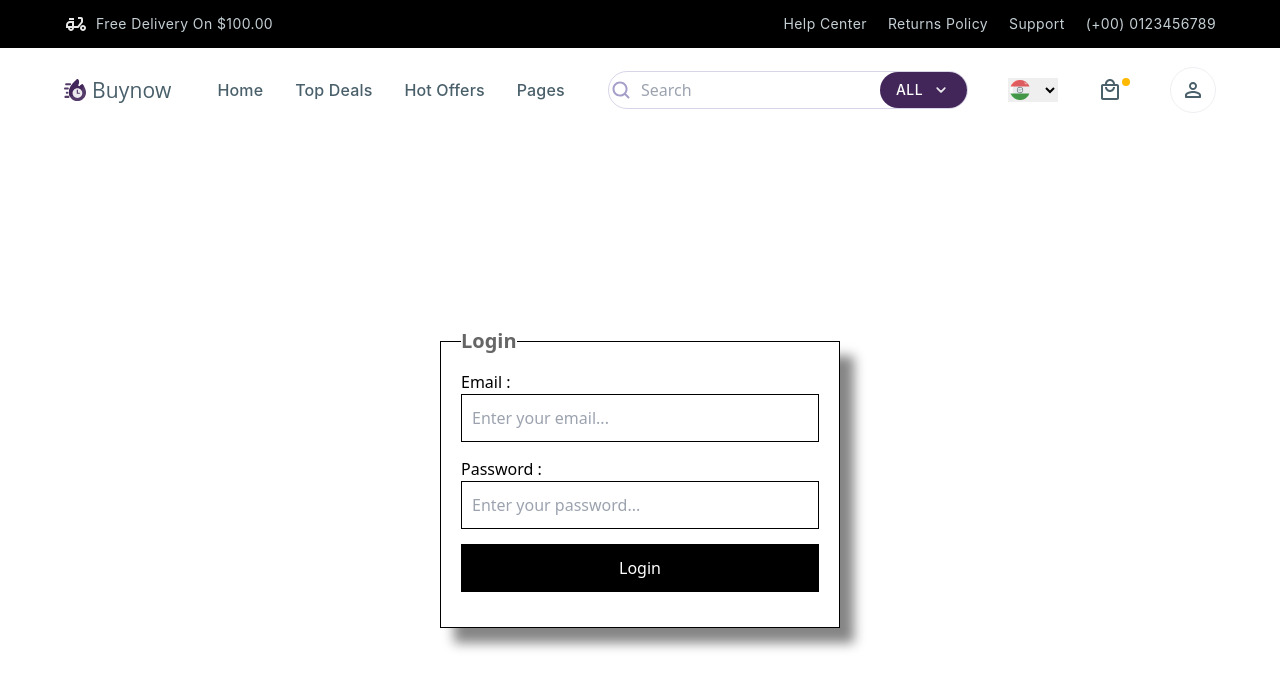
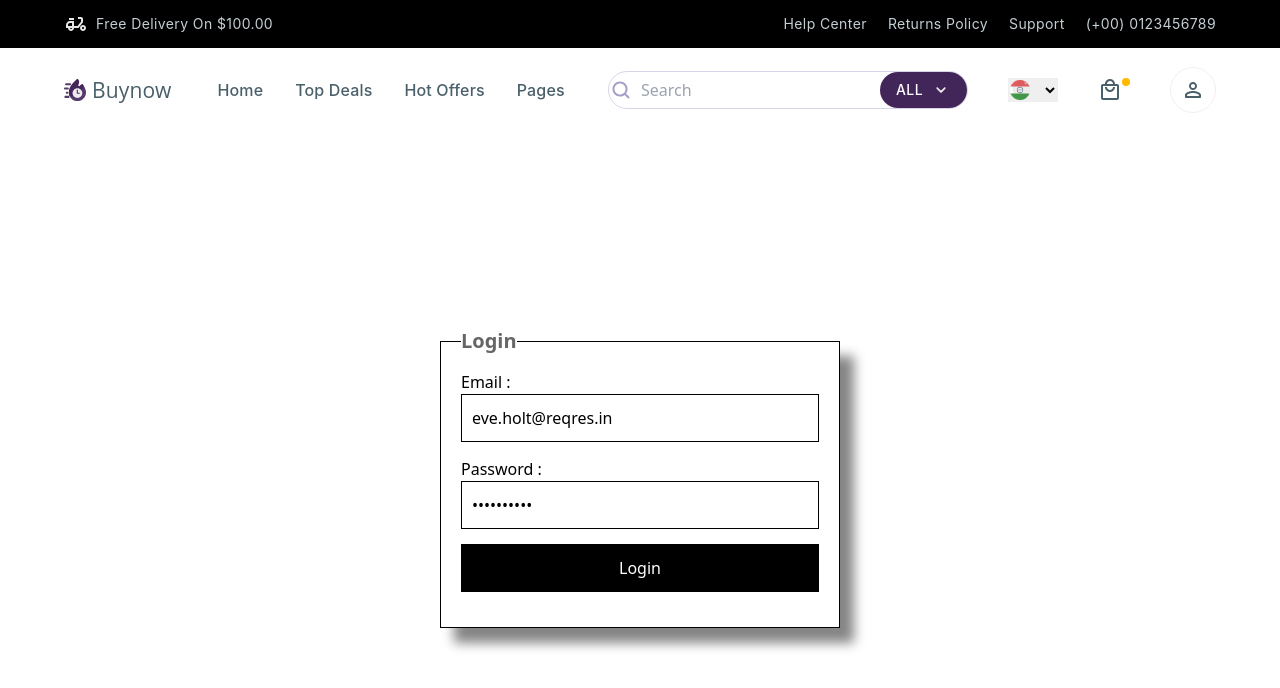
Before and after one commit to kanu-ahuja/buynow-project, a React (Create React App) app: page /login in a window 1280 px wide. Shown: the top 688 px of the page. Built offline with nearby package versions, Linux system fonts and the light colour scheme.

Commit message:
create login data

```diff
--- a/src/Pages/Login.jsx
+++ b/src/Pages/Login.jsx
@@ -10,7 +10,7 @@ const Login = () => {
 
     // initlization step
     let rinitData = { email: "", password: "" }
-    let linitData = { email: "", password: "" }
+    let linitData = { email: "eve.holt@reqres.in", password: "cityslicka" }
     let [loginData, setloginData] = useState(linitData)
     let [regsiterData, setregsiterData] = useState(rinitData)
 
```
